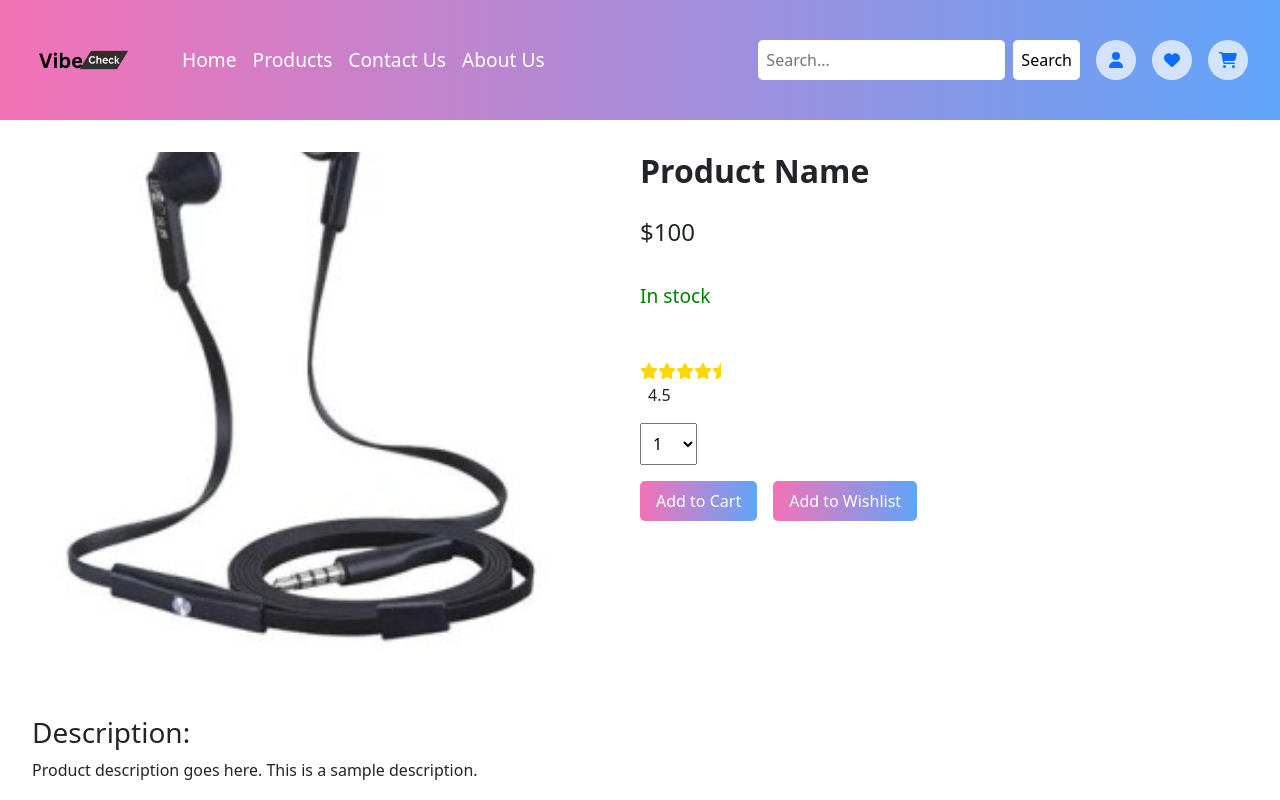
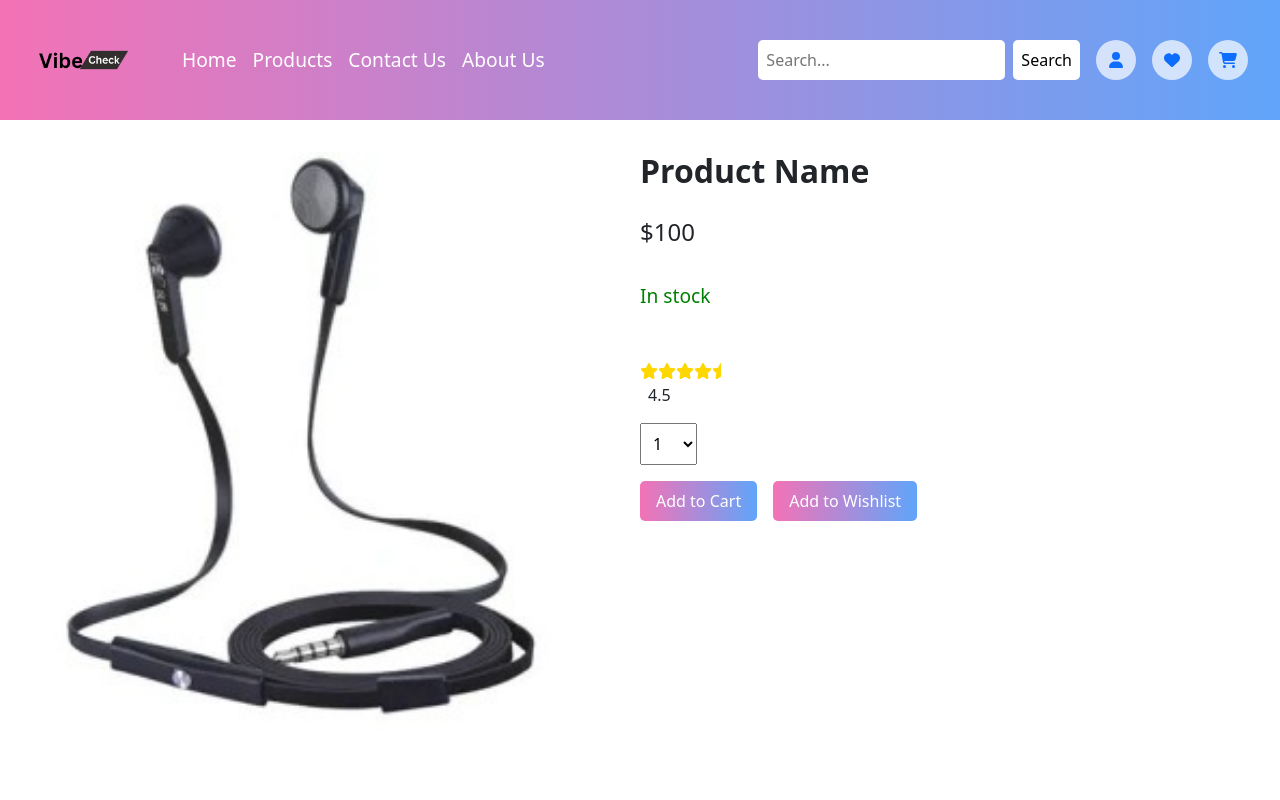
Before and after one commit to malav19/Sennheiser, a React (Create React App) app in the folder client/: page /product/1 in a window 1280 px wide. Shown: the top 800 px of the page. Built offline with nearby package versions, Linux system fonts and the light colour scheme.

Commit message:
update products

```diff
--- a/client/src/pages/AddToCart.jsx
+++ b/client/src/pages/AddToCart.jsx
@@ -161,8 +161,8 @@ const ItemWrapper = styled.div`
 `;
 
 const ItemImage = styled.img`
-  width: 150px;
-  height: 150px;
+width: 150px;
+    height: 150px;
   margin-right: 1rem;
 `;
 
--- a/client/src/pages/ProductDetailPage.jsx
+++ b/client/src/pages/ProductDetailPage.jsx
@@ -101,10 +101,10 @@ const Container = styled.div`
 `;
 
 const ProductImage = styled.img`
-  flex: 1;
-  max-height: 500px;
-  object-fit: cover;
-  border-radius: 8px;
+flex: 1;
+  max-height: 900px;
+object-fit: cover;
+border-radius: 7px;
 `;
 
 const ProductInfo = styled.div`
--- a/client/src/pages/ProductList.jsx
+++ b/client/src/pages/ProductList.jsx
@@ -96,20 +96,20 @@ const ProductGrid = styled.div`
 
 const ProductCard = styled.div`
   background-color: #ffffff;
-  border-radius: 5px;
+  border-radius: 8px;
   box-shadow: 0 4px 8px rgba(0, 0, 0, 0.1);
   width: 250px;
-  height: 350px;
+  height: 450px;
   overflow: hidden;
   display: flex;
   flex-direction: column;
 `;
 
 const ProductImage = styled.img`
-  width: 100%;
-  height: 200px;
-  object-fit: cover;
-  border-radius: 5px 5px 0 0;
+width: 100%;
+height: 270px;
+object-fit: cover;
+border-radius: 5px 5px 0 0;
 `;
 
 const ProductDetails = styled.div`
```
